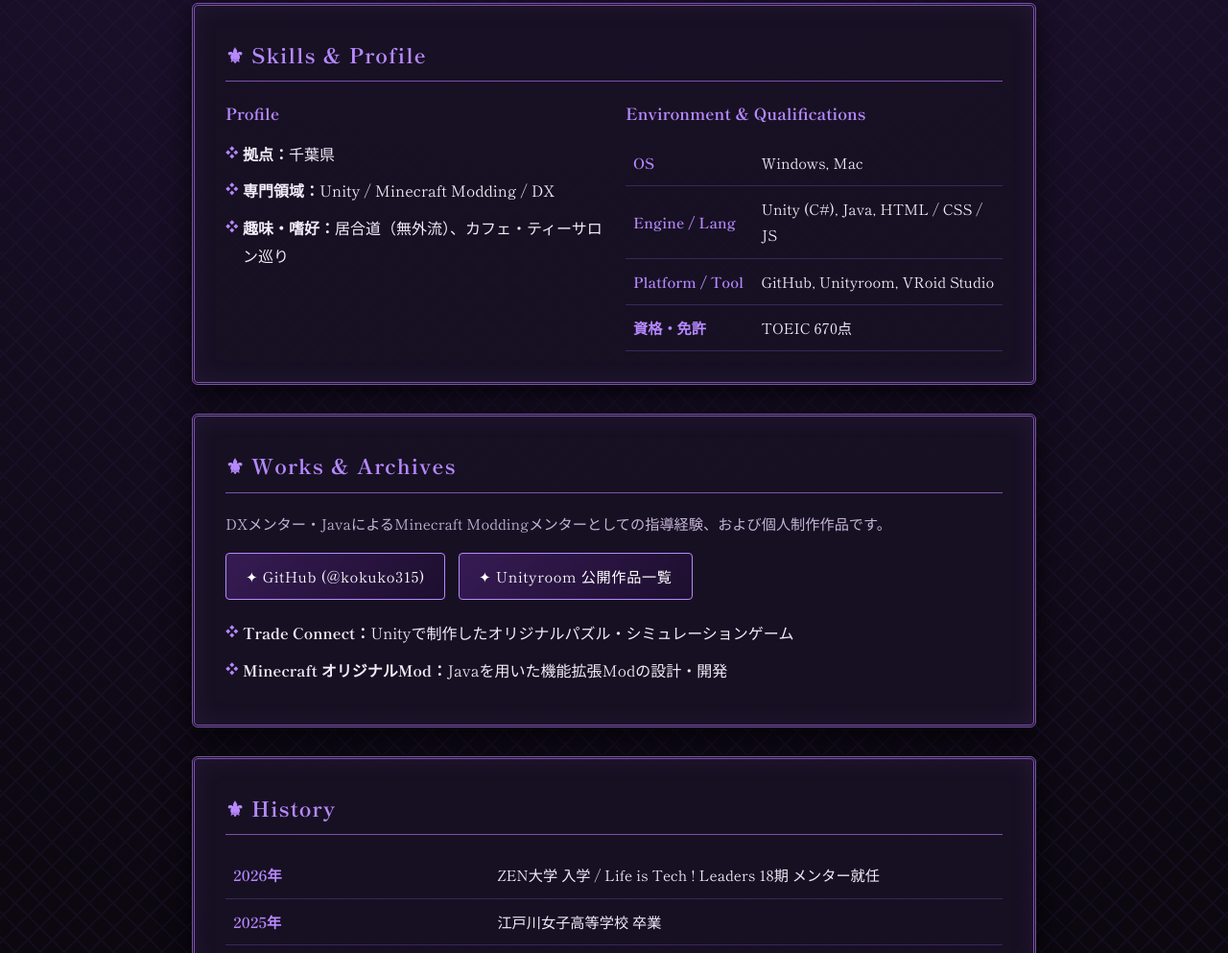
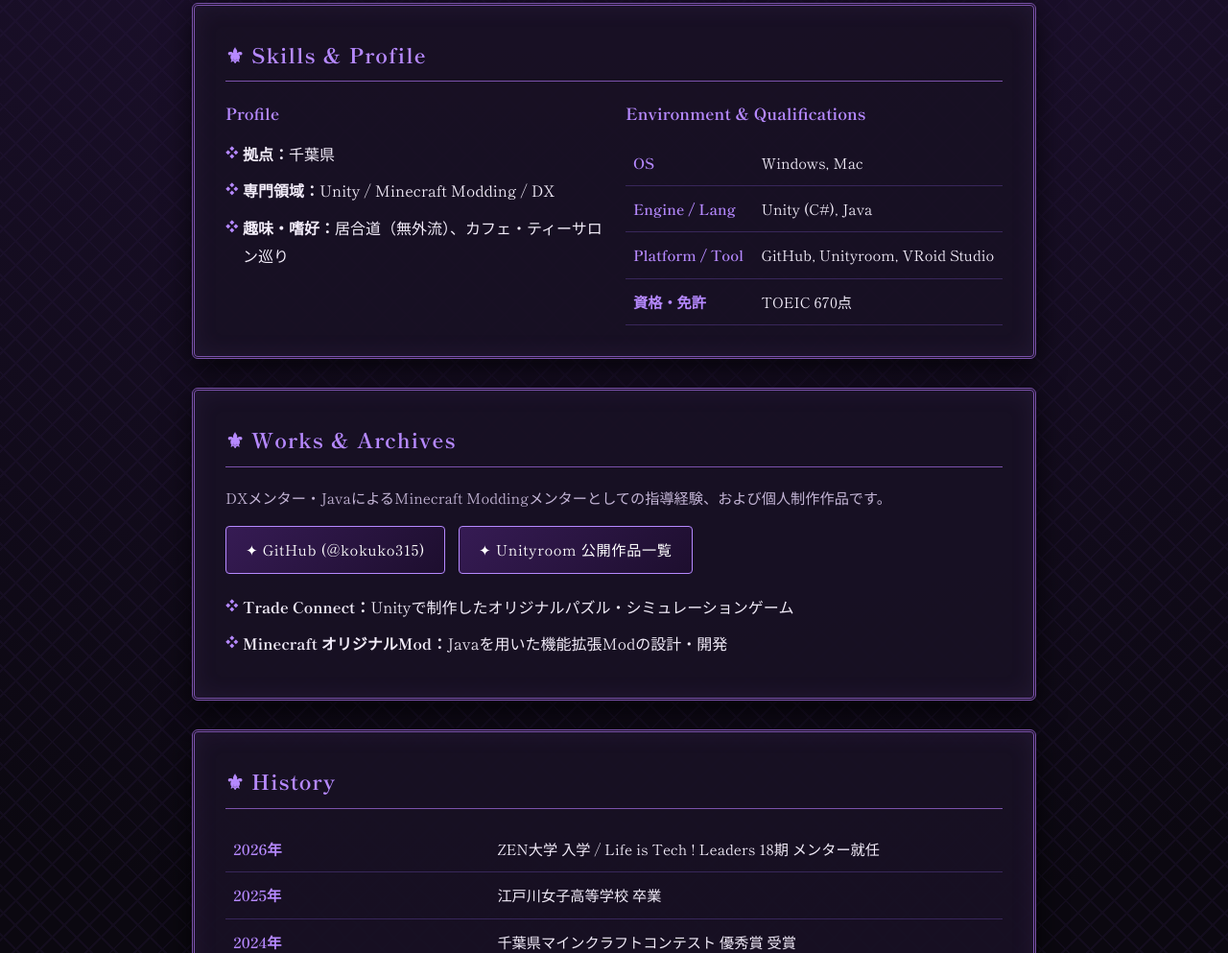
Before and after one commit to kokuko315/kokuko315.github.io, a plain HTML site: page index.html in a window 1280 px wide. Shown: the part 812-1805 px from the top of the page at 96% size. Drawn offline with Linux system fonts and the light colour scheme.

Commit message:
文修正

```diff
--- a/index.html
+++ b/index.html
@@ -75,7 +75,7 @@
               </tr>
               <tr>
                 <th>Engine / Lang</th>
-                <td>Unity (C#), Java, HTML / CSS / JS</td>
+                <td>Unity (C#), Java</td>
               </tr>
               <tr>
                 <th>Platform / Tool</th>
```
